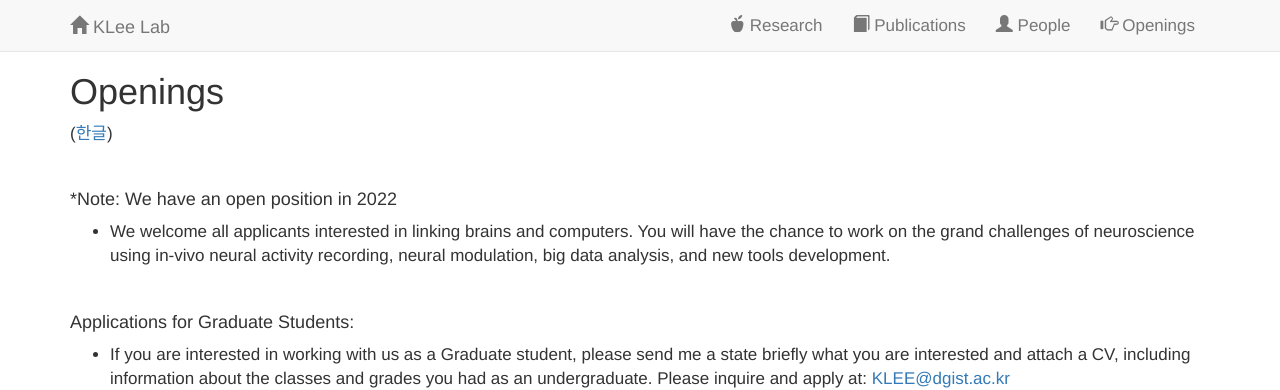
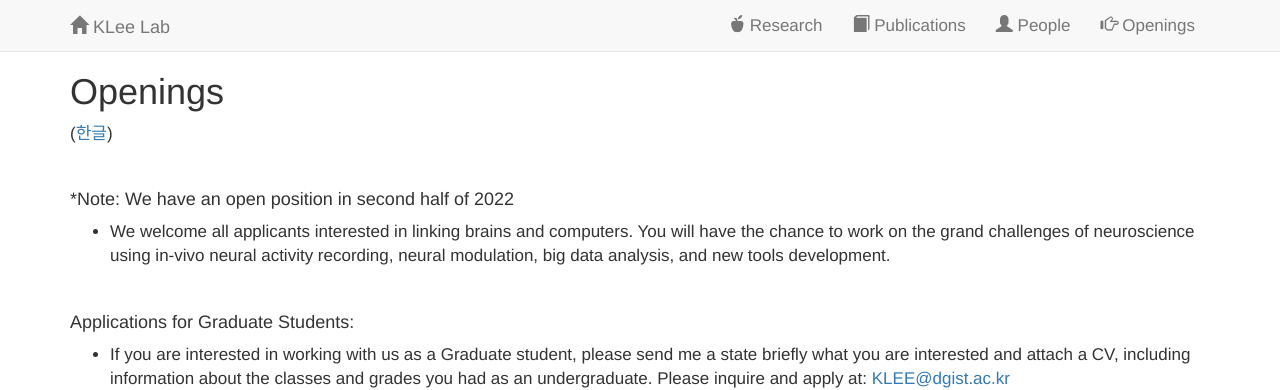
Before and after one commit to kleelab/kleelab.github.io, a Jekyll site: the page built from joinus.html, in a window 1280 px wide. Shown: the top 390 px of the page. Built offline with Jekyll 4.4.1, drawn with Linux system fonts in a browser that asks for light colours; nearby versions of some CDN libraries; a style sheet for code colours, icons or effects is not loaded.

Commit message:
Update joinus.html

```diff
--- a/joinus.html
+++ b/joinus.html
@@ -8,7 +8,7 @@ layout: default
         <p> (<a href="{{ site.url }}{{ site.baseurl }}/joinusK">한글</a>)</p>
         <br>
 
-      <h4>*Note: We have an open position in 2022</h4>
+      <h4>*Note: We have an open position in second half of 2022</h4>
         <p>
      <ul>
      <li>
```
